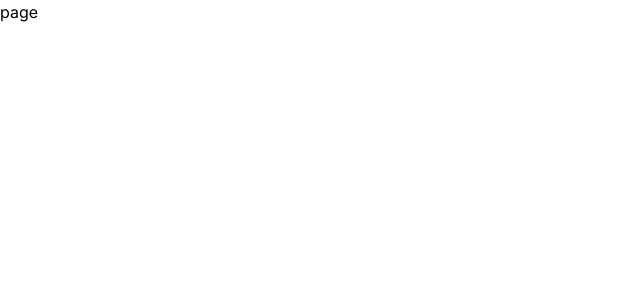
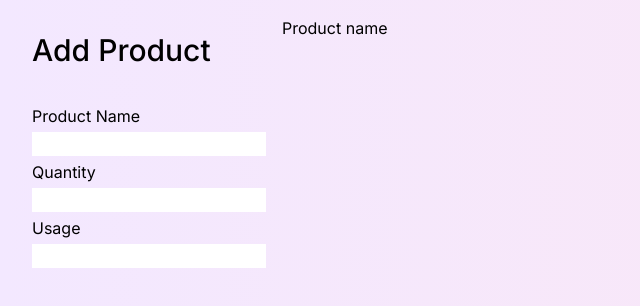
Before and after one commit to rutbirhanu/Inventory-Management, a Next.js app: page /products in a window 1280 px wide. Shown: the top 306 px of the page, without its empty margins (0-640 px from the left). Built offline with nearby package versions, Linux system fonts and the light colour scheme.

Commit message:
adding d3 for data visualization

```diff
--- a/package.json
+++ b/package.json
@@ -10,6 +10,8 @@
   },
   "dependencies": {
     "@next/font": "^14.2.7",
+    "d3": "^7.9.0",
+    "inventory_management": "file:",
     "next": "14.2.7",
     "react": "^18",
     "react-dom": "^18"
--- a/src/app/page.jsx
+++ b/src/app/page.jsx
@@ -1,3 +1,4 @@
+import Card from "@/components/card";
 import { Roboto_Condensed } from "next/font/google";
 import Image from "next/image";
 
@@ -19,8 +20,13 @@ export default function Home() {
           <li className={robotoCondensed.className} >Transactions</li>
         </ul>
       </aside>
-      <main className="container shadow-lg rounded-3xl p-5 border-indigo-600 ">
-        <Image src="https://datacopia.com/assets/images/Welcome/d.png" alt="chart" height={300} width={200}/>
+      <main className="container shadow-lg rounded-3xl p-5 border-indigo-600  bg-gradient-to-r from-purple-100 to-pink-100 ">
+        <div className="flex flex-wrap gap-5">
+        <Image src="https://datacopia.com/assets/images/Welcome/d.png" alt="chart" height={300} width={200} />
+        <Card/>
+        <Card/>
+        </div>
+
       </main>
 
    </div>
--- a/src/app/products/page.jsx
+++ b/src/app/products/page.jsx
@@ -1,7 +1,22 @@
 
 function page() {
   return (
-    <div>page</div>
+    <div className="container min-h-screen bg-gradient-to-r from-purple-100 to-pink-100 flex p-4">
+      <div className="flex flex-col p-4 gap-1">
+      <h2 className="mb-8 text-3xl font-medium">Add Product</h2>
+        <label htmlFor="name">Product Name</label>
+        <input type="text" id="name"/>
+        <label htmlFor="quantity">Quantity</label>
+        <input type="text" id="quantity"/>
+        <label htmlFor="usage">Usage</label>
+        <input type="text" id="usage"/>
+      </div>
+      <div>
+        <ul>
+          <li>Product name </li>
+        </ul>
+      </div>
+    </div>
   )
 }
 
--- a/src/components/card.jsx
+++ b/src/components/card.jsx
@@ -1,9 +1,17 @@
 import React from 'react'
 
-function card() {
+function Card() {
   return (
-    <div>card</div>
+    <div className='contaienr flex-col p-4 rounded shadow w-64 justify-between bg-orange-300 h-24'>
+
+      <div className=' container flex flex-row justify-between'>
+        <p>Products</p>
+        <p>0</p>
+      </div>
+      <h3>200</h3>
+
+    </div>
   )
 }
 
-export default card
+export default Card
```
Also changed, not shown: 1 other file (tests, documents, lock files or other folders).
